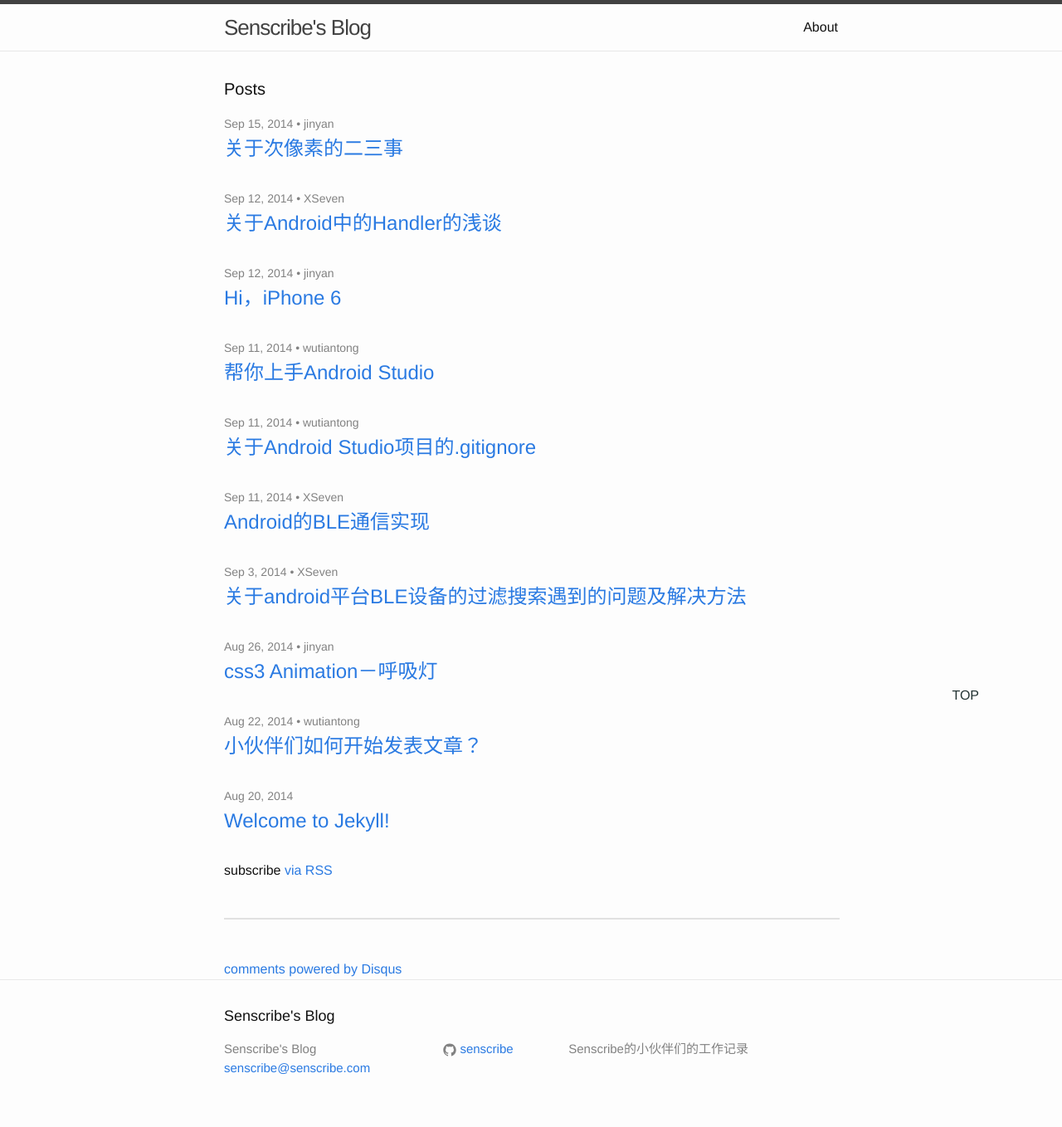
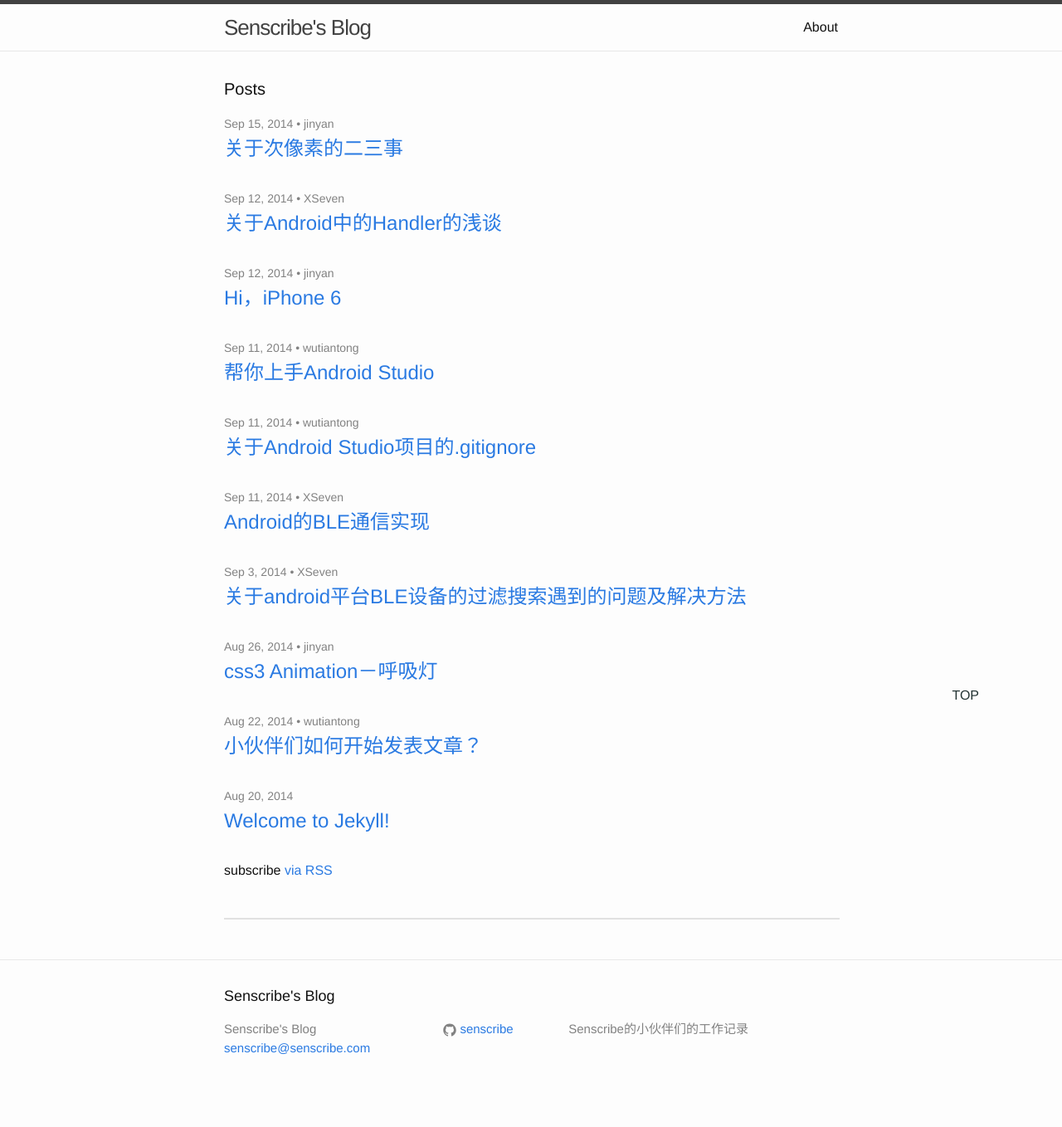
Before and after one commit to pengfeicheng/blog-1, a Jekyll site: the page built from index.html, in a window 1280 px wide. Shown: the whole page at 83% size. Built offline with Jekyll 4.4.1, drawn with Linux system fonts in a browser that asks for light colours; comment, search, counter and statistics services are not loaded; after the commit the page ends 1334 px from its top, so only the background shows below that; some of the changed lines change nothing that is shown.

Commit message:
使用友言替代了disqus。
国内有很多社会化评论系统，选择友言的原因：
1.代码简洁。
2.ui简洁，和网站风格一致。
3.功能较全，社交账号入口适合国内。
4.留有简明的配置指令，以便以后管理。
5.有比较丰富的数据分析系统，服务很配套。

```diff
--- a/_layouts/default.html
+++ b/_layouts/default.html
@@ -21,38 +21,21 @@
         <hr size="2" color="#e1e1e1" width="100%">
         <br>
         <br>
-        <div id="disqus_thread"></div>
+        <!-- UY BEGIN -->
+        <div id="uyan_frame"></div>
         <script type="text/javascript">
-            /* * * CONFIGURATION VARIABLES: EDIT BEFORE PASTING INTO YOUR WEBPAGE * * */
-            var disqus_shortname = 'senscribe'; // required: replace example with your forum shortname
-
-            /* * * DON'T EDIT BELOW THIS LINE * * */
-            (function () {
-                var dsq = document.createElement('script');
-                dsq.type = 'text/javascript';
-                dsq.async = true;
-                dsq.src = '//' + disqus_shortname + '.disqus.com/embed.js';
-                (document.getElementsByTagName('head')[0] || document.getElementsByTagName('body')[0]).appendChild(dsq);
-            })();
+            var uyan_config = {
+                'title': '',
+                'url': '',
+                'pic': '',
+                'vid': '',
+                'du': '',
+                'su': ''
+            };
         </script>
-        <noscript>Please enable JavaScript to view the <a href="http://disqus.com/?ref_noscript">comments powered by Disqus.</a>
-        </noscript>
-        <a href="http://disqus.com" class="dsq-brlink">comments powered by <span class="logo-disqus">Disqus</span></a>
+        <script type="text/javascript" src="http://v2.uyan.cc/code/uyan.js?uid=1967010"></script>
+        <!-- UY END -->
     </div>
-
-    <script type="text/javascript">
-        /* * * CONFIGURATION VARIABLES: EDIT BEFORE PASTING INTO YOUR WEBPAGE * * */
-        var disqus_shortname = 'senscribe'; // required: replace example with your forum shortname
-
-        /* * * DON'T EDIT BELOW THIS LINE * * */
-        (function () {
-            var s = document.createElement('script');
-            s.async = true;
-            s.type = 'text/javascript';
-            s.src = '//' + disqus_shortname + '.disqus.com/count.js';
-            (document.getElementsByTagName('HEAD')[0] || document.getElementsByTagName('BODY')[0]).appendChild(s);
-        }());
-    </script>
 
     {% include footer.html %}
 
```
